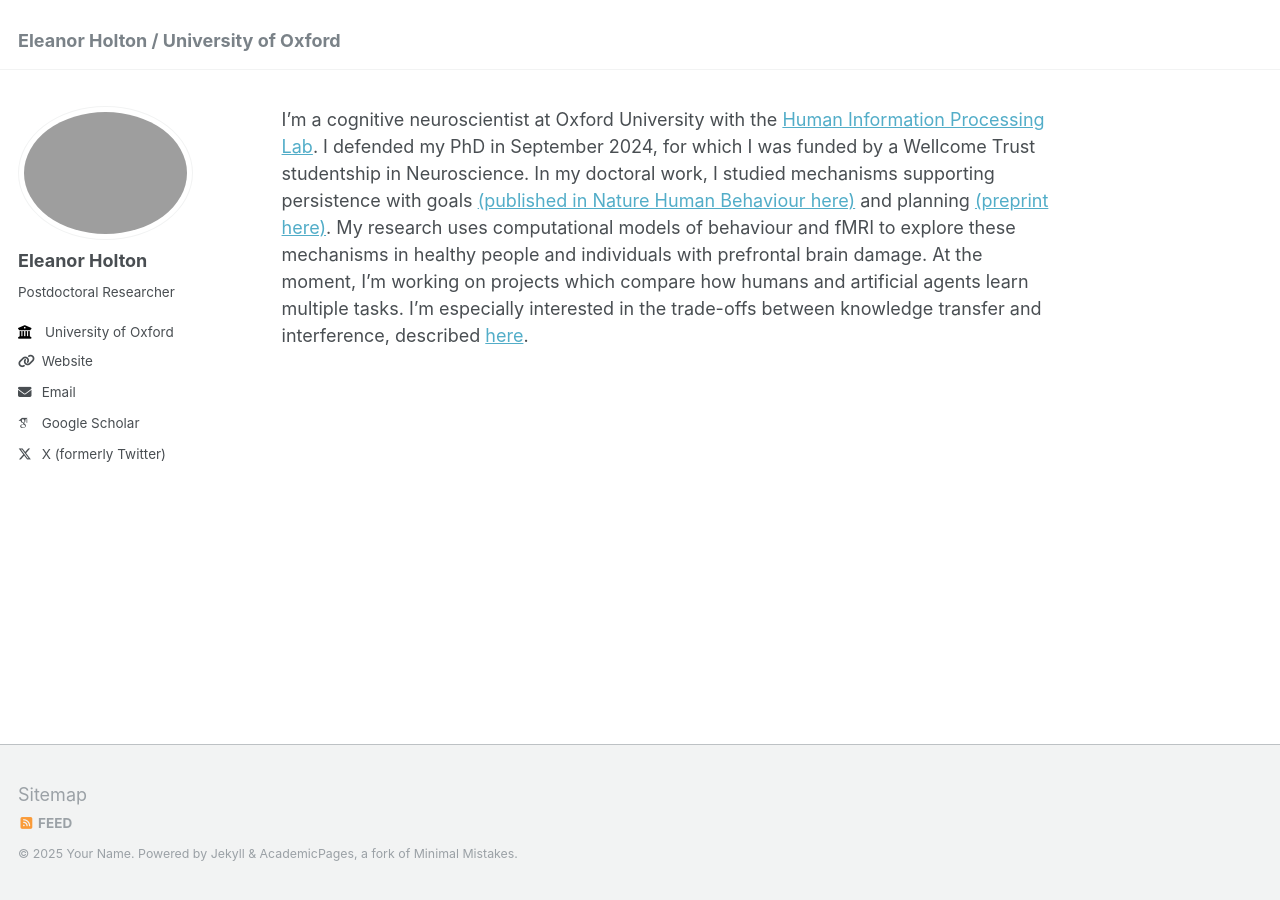
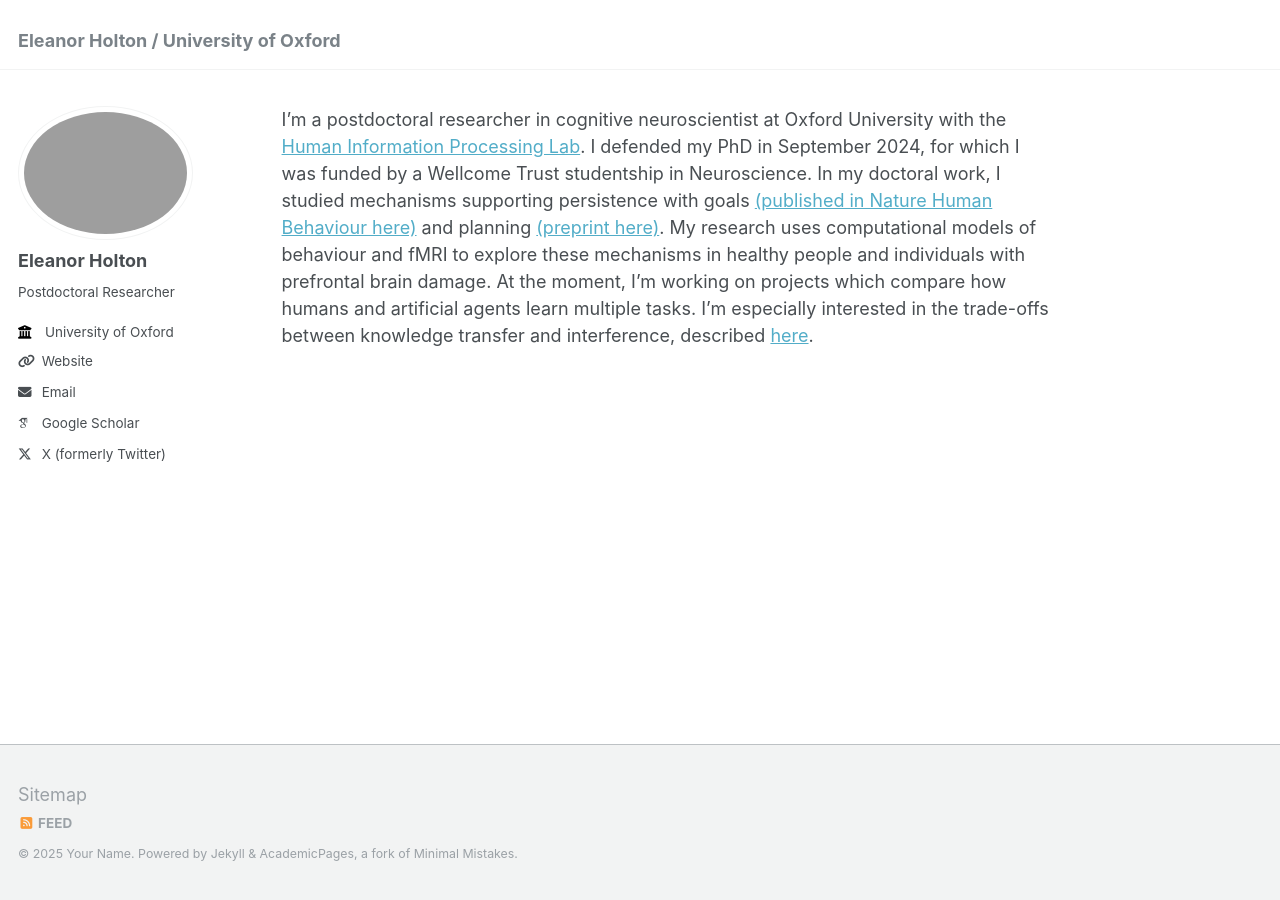
Before and after one commit to eleanorholton/eleanorholton.github.io, a Jekyll site: the page built from _pages/about.md, in a window 1280 px wide. Built offline with Jekyll 4.4.1, drawn with Linux system fonts in a browser that asks for light colours; some web fonts are replaced.

Commit message:
Update about.md

```diff
--- a/_pages/about.md
+++ b/_pages/about.md
@@ -7,4 +7,4 @@ redirect_from:
   - /about.html
 ---
 
-I'm a cognitive neuroscientist at Oxford University with the [Human Information Processing Lab](https://humaninformationprocessing.com/). I defended my PhD in September 2024, for which I was funded by a Wellcome Trust studentship in Neuroscience. In my doctoral work, I studied mechanisms supporting persistence with goals [(published in Nature Human Behaviour here)](https://www.nature.com/articles/s41562-024-01844-5) and planning [(preprint here)](https://osf.io/preprints/psyarxiv/y8xqr/). My research uses computational models of behaviour and fMRI to explore these mechanisms in healthy people and individuals with prefrontal brain damage. At the moment, I'm working on projects which compare how humans and artificial agents learn multiple tasks. I'm especially interested in the trade-offs between knowledge transfer and interference, described [here](https://2023.ccneuro.website/proceedings/0001124.pdf?s=W&pn=1595).
+I'm a postdoctoral researcher in cognitive neuroscientist at Oxford University with the [Human Information Processing Lab](https://humaninformationprocessing.com/). I defended my PhD in September 2024, for which I was funded by a Wellcome Trust studentship in Neuroscience. In my doctoral work, I studied mechanisms supporting persistence with goals [(published in Nature Human Behaviour here)](https://www.nature.com/articles/s41562-024-01844-5) and planning [(preprint here)](https://osf.io/preprints/psyarxiv/y8xqr/). My research uses computational models of behaviour and fMRI to explore these mechanisms in healthy people and individuals with prefrontal brain damage. At the moment, I'm working on projects which compare how humans and artificial agents learn multiple tasks. I'm especially interested in the trade-offs between knowledge transfer and interference, described [here](https://2023.ccneuro.website/proceedings/0001124.pdf?s=W&pn=1595).
```
